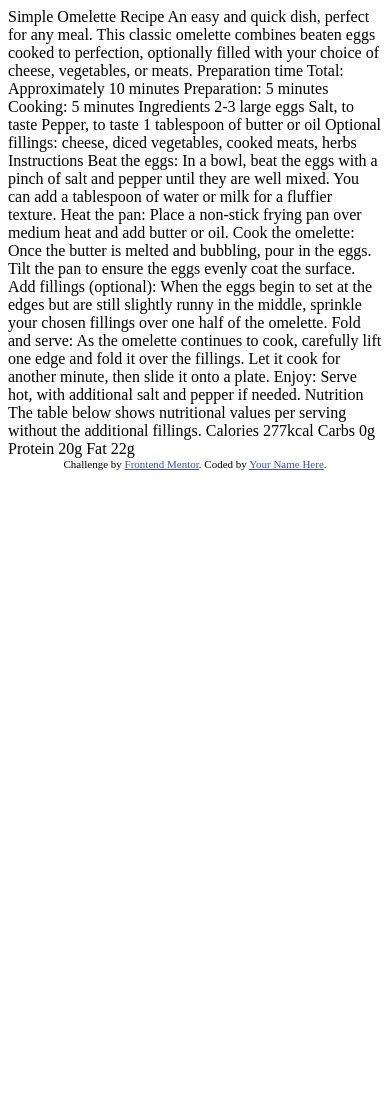
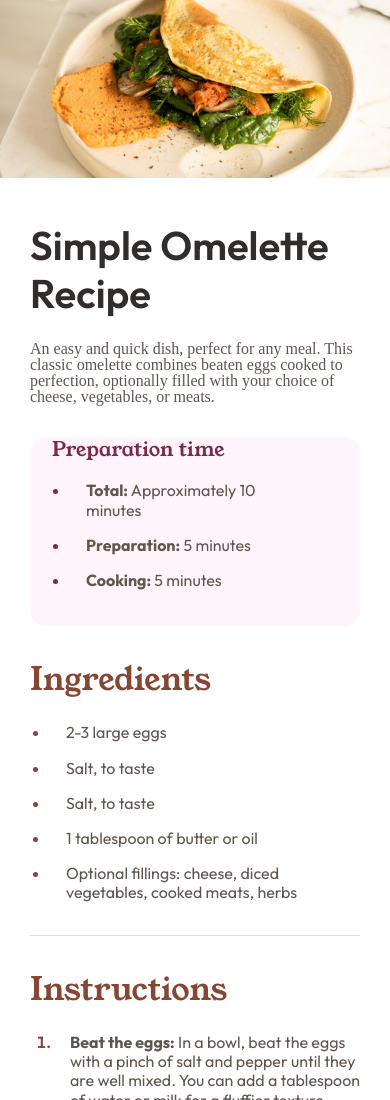
Before and after one commit to readj4vvat/FrDMentor, a plain HTML site: page recipe-page-main/index.html in a window 390 px wide. Shown: the top 1100 px of the page. Before the commit the page ends 844 px from the top, so only its background shows below. Drawn offline with Linux system fonts and the light colour scheme.

Commit message:
finish mobile UI

```diff
--- a/recipe-page-main/index.html
+++ b/recipe-page-main/index.html
@@ -1,77 +1,134 @@
 <!DOCTYPE html>
 <html lang="en">
   <head>
-  <meta charset="UTF-8">
-  <meta name="viewport" content="width=device-width, initial-scale=1.0"> <!-- displays site properly based on user's device -->
+    <meta charset="UTF-8" />
+    <meta name="viewport" content="width=device-width, initial-scale=1.0" />
+    <!-- displays site properly based on user's device -->
 
-  <link rel="icon" type="image/png" sizes="32x32" href="./assets/images/favicon-32x32.png">
-
+    <link
+      rel="icon"
+      type="image/png"
+      sizes="32x32"
+      href="./assets/images/favicon-32x32.png"
+    />
+    <link rel="stylesheet" href="./styles/main.min.css" />
     <title>Frontend Mentor | Recipe page</title>
-
-  <!-- Feel free to remove these styles or customise in your own stylesheet 👍 -->
-  <style>
-    .attribution { font-size: 11px; text-align: center; }
-    .attribution a { color: hsl(228, 45%, 44%); }
-  </style>
   </head>
   <body>
-
-  Simple Omelette Recipe
-
-  An easy and quick dish, perfect for any meal. This classic omelette combines beaten eggs cooked
-  to perfection, optionally filled with your choice of cheese, vegetables, or meats.
-
-  Preparation time
-
-  Total: Approximately 10 minutes
-  Preparation: 5 minutes
-  Cooking: 5 minutes
-
-  Ingredients
-
-  2-3 large eggs
-  Salt, to taste
-  Pepper, to taste
-  1 tablespoon of butter or oil
-  Optional fillings: cheese, diced vegetables, cooked meats, herbs
-
-  Instructions
-
-  Beat the eggs: In a bowl, beat the eggs with a pinch of salt and pepper until they are well mixed.
-  You can add a tablespoon of water or milk for a fluffier texture.
-
-  Heat the pan: Place a non-stick frying pan over medium heat and add butter or oil.
-
-  Cook the omelette: Once the butter is melted and bubbling, pour in the eggs. Tilt the pan to ensure
-  the eggs evenly coat the surface.
-
-  Add fillings (optional): When the eggs begin to set at the edges but are still slightly runny in the
-  middle, sprinkle your chosen fillings over one half of the omelette.
-
-  Fold and serve: As the omelette continues to cook, carefully lift one edge and fold it over the
-  fillings. Let it cook for another minute, then slide it onto a plate.
-
-  Enjoy: Serve hot, with additional salt and pepper if needed.
-
-  Nutrition
-
-  The table below shows nutritional values per serving without the additional fillings.
-
-  Calories
-  277kcal
-
-  Carbs
-  0g
-
-  Protein
-  20g
-
-  Fat
-  22g
-
-  <div class="attribution">
-    Challenge by <a href="https://www.frontendmentor.io?ref=challenge" target="_blank">Frontend Mentor</a>.
-    Coded by <a href="#">Your Name Here</a>.
+    <div class="primary-bg">
+      <header>
+        <img src="./assets/images/image-omelette.jpeg" alt="image-omelette" />
+      </header>
+      <main class="container">
+        <section class="recipe">
+          <h1>Simple Omelette Recipe</h1>
+          <p>
+            An easy and quick dish, perfect for any meal. This classic omelette
+            combines beaten eggs cooked to perfection, optionally filled with
+            your choice of cheese, vegetables, or meats.
+          </p>
+          <div class="preparation">
+            <h3 class="preparation__title">Preparation time</h3>
+            <ul class="preparation__list">
+              <li>
+                <span><strong>Total:</strong> Approximately 10 minutes</span>
+              </li>
+              <li>
+                <span><strong>Preparation:</strong> 5 minutes</span>
+              </li>
+              <li>
+                <span><strong>Cooking:</strong> 5 minutes</span>
+              </li>
+            </ul>
+          </div>
+        </section>
+        <section class="ingredient">
+          <h2 class="ingredient__title">Ingredients</h2>
+          <ul class="ingredient__list">
+            <li><span>2-3 large eggs</span></li>
+            <li><span>Salt, to taste</span></li>
+            <li><span>Salt, to taste</span></li>
+            <li><span>1 tablespoon of butter or oil</span></li>
+            <li>
+              <span
+                >Optional fillings: cheese, diced vegetables, cooked meats,
+                herbs</span
+              >
+            </li>
+          </ul>
+        </section>
+        <section class="instruction">
+          <h2 class="instruction__title">Instructions</h2>
+          <ol class="instruction__list">
+            <li>
+              <span
+                ><strong>Beat the eggs:</strong> In a bowl, beat the eggs with a
+                pinch of salt and pepper until they are well mixed. You can add
+                a tablespoon of water or milk for a fluffier texture.</span
+              >
+            </li>
+            <li>
+              <span
+                ><strong>Heat the pan:</strong> Place a non-stick frying pan
+                over medium heat and add butter or oil.</span
+              >
+            </li>
+            <li>
+              <span>
+                <strong>Cook the omelette:</strong> Once the butter is melted
+                and bubbling, pour in the eggs. Tilt the pan to ensure the eggs
+                evenly coat the surface.</span
+              >
+            </li>
+            <li>
+              <span>
+                <strong>Add fillings (optional):</strong> When the eggs begin to
+                set at the edges but are still slightly runny in the middle,
+                sprinkle your chosen fillings over one half of the
+                omelette.</span
+              >
+            </li>
+            <li>
+              <span>
+                <strong>Fold and serve:</strong> As the omelette continues to
+                cook, carefully lift one edge and fold it over the fillings. Let
+                it cook for another minute, then slide it onto a plate.</span
+              >
+            </li>
+            <li>
+              <span
+                ><strong>Enjoy:</strong> Serve hot, with additional salt and
+                pepper if needed.</span
+              >
+            </li>
+          </ol>
+        </section>
+        <section class="nutrion">
+          <h2>Nutrition</h2>
+          <p>
+            The table below shows nutritional values per serving without the
+            additional fillings.
+          </p>
+          <table>
+            <tr>
+              <th>Calories</th>
+              <td>277kcal</td>
+            </tr>
+            <tr>
+              <th>Carbs</th>
+              <td>0g</td>
+            </tr>
+            <tr>
+              <th>Protein</th>
+              <td>20g</td>
+            </tr>
+            <tr>
+              <th>Fat</th>
+              <td>22g</td>
+            </tr>
+          </table>
+        </section>
+      </main>
     </div>
   </body>
 </html>
--- /dev/null
+++ b/recipe-page-main/sass/base/_reset.scss
@@ -0,0 +1,107 @@
+*,
+*:before,
+*:after {
+  box-sizing: border-box;
+}
+
+html,
+body,
+div,
+span,
+object,
+iframe,
+figure,
+h1,
+h2,
+h3,
+h4,
+h5,
+h6,
+p,
+blockquote,
+pre,
+a,
+code,
+em,
+img,
+small,
+strike,
+strong,
+sub,
+sup,
+tt,
+b,
+u,
+i,
+ol,
+ul,
+li,
+fieldset,
+form,
+label,
+table,
+caption,
+tbody,
+tfoot,
+thead,
+tr,
+th,
+td,
+main,
+canvas,
+embed,
+footer,
+header,
+nav,
+section,
+video {
+  margin: 0;
+  padding: 0;
+  border: 0;
+  font-size: 100%;
+  font: inherit;
+  vertical-align: baseline;
+  text-rendering: optimizeLegibility;
+  -webkit-font-smoothing: antialiased;
+  text-size-adjust: none;
+}
+
+footer,
+header,
+nav,
+section,
+main {
+  display: block;
+}
+
+body {
+  line-height: 1;
+}
+
+ol,
+ul {
+  list-style: none;
+}
+
+blockquote,
+q {
+  quotes: none;
+}
+
+blockquote:before,
+blockquote:after,
+q:before,
+q:after {
+  content: "";
+  content: none;
+}
+
+table {
+  border-collapse: collapse;
+  border-spacing: 0;
+}
+
+input {
+  -webkit-appearance: none;
+  border-radius: 0;
+}
--- /dev/null
+++ b/recipe-page-main/sass/base/_typography.scss
@@ -0,0 +1,52 @@
+@font-face {
+  font-family: "Outfit";
+  src: url("../../assets/fonts/outfit/Outfit-VariableFont_wght.ttf");
+}
+
+@font-face {
+  font-family: "Young Serif";
+  src: url("../../assets/fonts/young-serif/YoungSerif-Regular.ttf");
+}
+
+h1 {
+  font-family: "Outfit";
+  font-size: 2.5rem;
+  font-weight: 600;
+  line-height: 1.2;
+}
+
+h2 {
+  font-family: "Young Serif";
+  font-size: 2rem;
+  font-weight: 400;
+  line-height: 1.2;
+}
+
+h3 {
+  font-family: "Young Serif";
+  font-size: 1.25rem;
+  font-weight: 400;
+  line-height: 1.2;
+}
+span {
+  font-family: "Outfit";
+  font-weight: 400;
+  line-height: 1.2;
+}
+strong {
+  font-family: "Outfit";
+  font-weight: 700;
+}
+li::marker {
+  font-family: "Outfit";
+  font-weight: 600;
+  line-height: 1.2;
+}
+
+table,
+th,
+td {
+  font-family: "Outfit";
+  font-weight: 400;
+  line-height: 1.2;
+}
--- /dev/null
+++ b/recipe-page-main/sass/main.scss
@@ -0,0 +1,100 @@
+@use "utils/variables" as abs;
+@use "utils/mixins" as mix;
+@use "base/reset";
+@use "base/typography";
+
+body {
+  color: abs.$color-wenge-brown;
+}
+h1 {
+  color: abs.$color-dark-charcoal;
+}
+h2 {
+  color: abs.$color-nutmeg;
+}
+header {
+  img {
+    width: 100%;
+  }
+}
+ul {
+  @include mix.list();
+}
+.container {
+  margin: 2.5rem 1.875rem 0 1.875rem;
+}
+
+.recipe {
+  p {
+    margin-top: 1.5rem;
+    margin-bottom: 2rem;
+  }
+  .preparation {
+    background-color: abs.$color-rose-white;
+    border-radius: 1rem;
+    &__title {
+      margin-top: 1.375rem;
+      margin-left: 1.375rem;
+      color: abs.$color-dark-rasberry;
+    }
+    &__list {
+      padding: 1.25rem;
+      width: 80%;
+      li::marker {
+        color: abs.$color-dark-rasberry;
+      }
+    }
+  }
+}
+
+.ingredient {
+  margin-top: 2.1875rem;
+  &__list {
+    margin-top: 1.5rem;
+    margin-bottom: 2rem;
+    li::marker {
+      color: abs.$color-nutmeg;
+    }
+  }
+  border-bottom: 1px solid abs.$color-light-grey;
+}
+.instruction {
+  margin-top: 2.1875rem;
+  &__list {
+    margin-top: 1.5rem;
+    @include mix.list(decimal);
+    li {
+      margin-left: 1.5rem;
+      margin-bottom: 2rem;
+      &::marker {
+        color: abs.$color-nutmeg;
+      }
+    }
+  }
+  border-bottom: 1px solid abs.$color-light-grey;
+}
+
+.nutrion {
+  margin-top: 2.1875rem;
+  p {
+    margin-top: 1.5rem;
+    margin-bottom: 1.875rem;
+  }
+  table {
+    width: 100%;
+    border-collapse: collapse;
+    th,
+    td {
+      padding: 0.9375rem;
+      text-align: left;
+    }
+
+    tr {
+      border-bottom: 1px solid abs.$color-light-grey;
+    }
+    td {
+      color: abs.$color-nutmeg;
+      font-weight: 600;
+    }
+  }
+}
--- /dev/null
+++ b/recipe-page-main/sass/utils/_mixins.scss
@@ -0,0 +1,14 @@
+@mixin list($type: disc) {
+  list-style-type: $type;
+  li {
+    margin-left: 1.25rem;
+    margin-bottom: 1rem;
+    &::marker {
+      font-size: 1rem;
+    }
+  }
+  span {
+    margin-left: 1rem;
+    display: block;
+  }
+}
--- /dev/null
+++ b/recipe-page-main/sass/utils/_variables.scss
@@ -0,0 +1,11 @@
+$color-nutmeg: hsl(14, 45%, 36%);
+$color-dark-rasberry: hsl(332, 51%, 32%);
+
+$color-white: hsl(0, 0%, 100%);
+$color-rose-white: hsl(330, 100%, 98%);
+$color-eggshell: hsl(30, 54%, 90%);
+$color-light-grey: hsl(30, 18%, 87%);
+$color-wenge-brown: hsl(30, 10%, 34%);
+$color-dark-charcoal: hsl(24, 5%, 18%);
+
+$font-size-paragraph: 1rem;
```
Also changed, not shown: recipe-page-main/styles/main.css (added), recipe-page-main/styles/main.min.css (added), 2 other files. Lines whose indentation alone changed are shown as unchanged.
